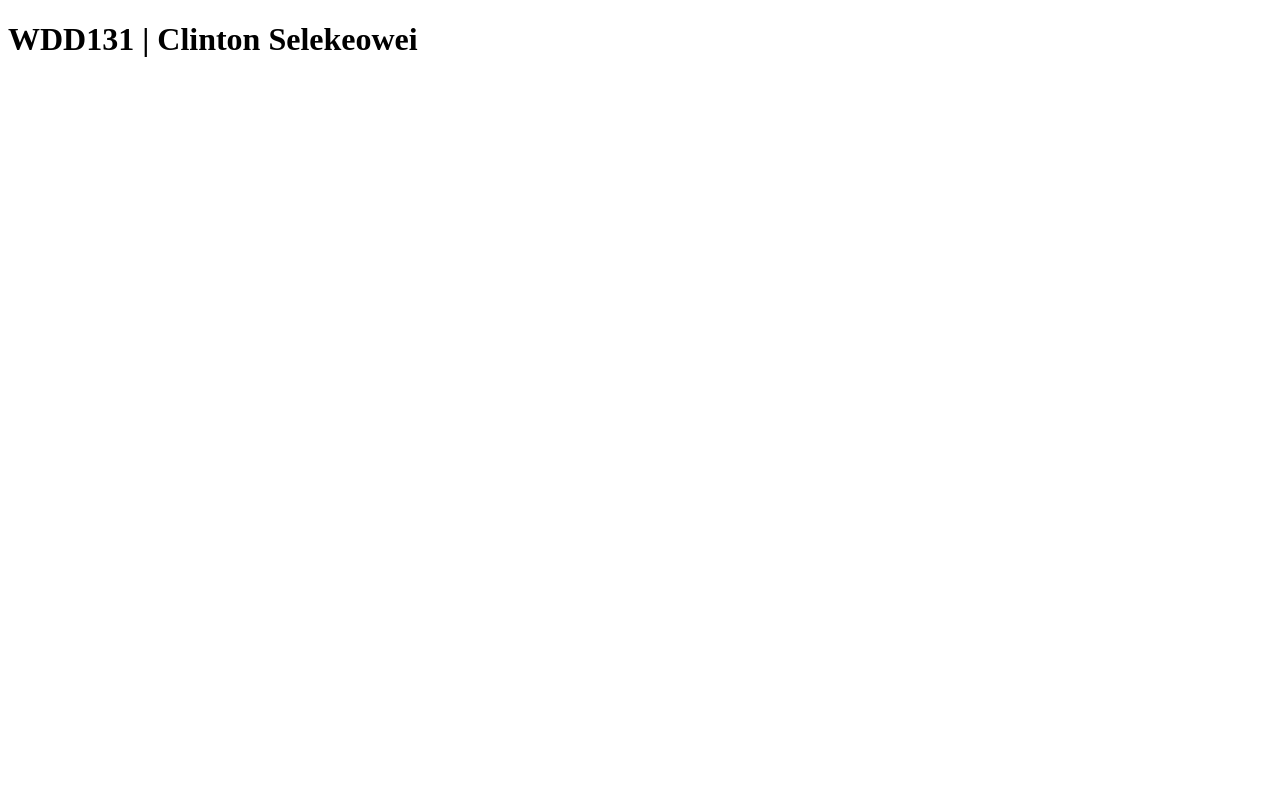
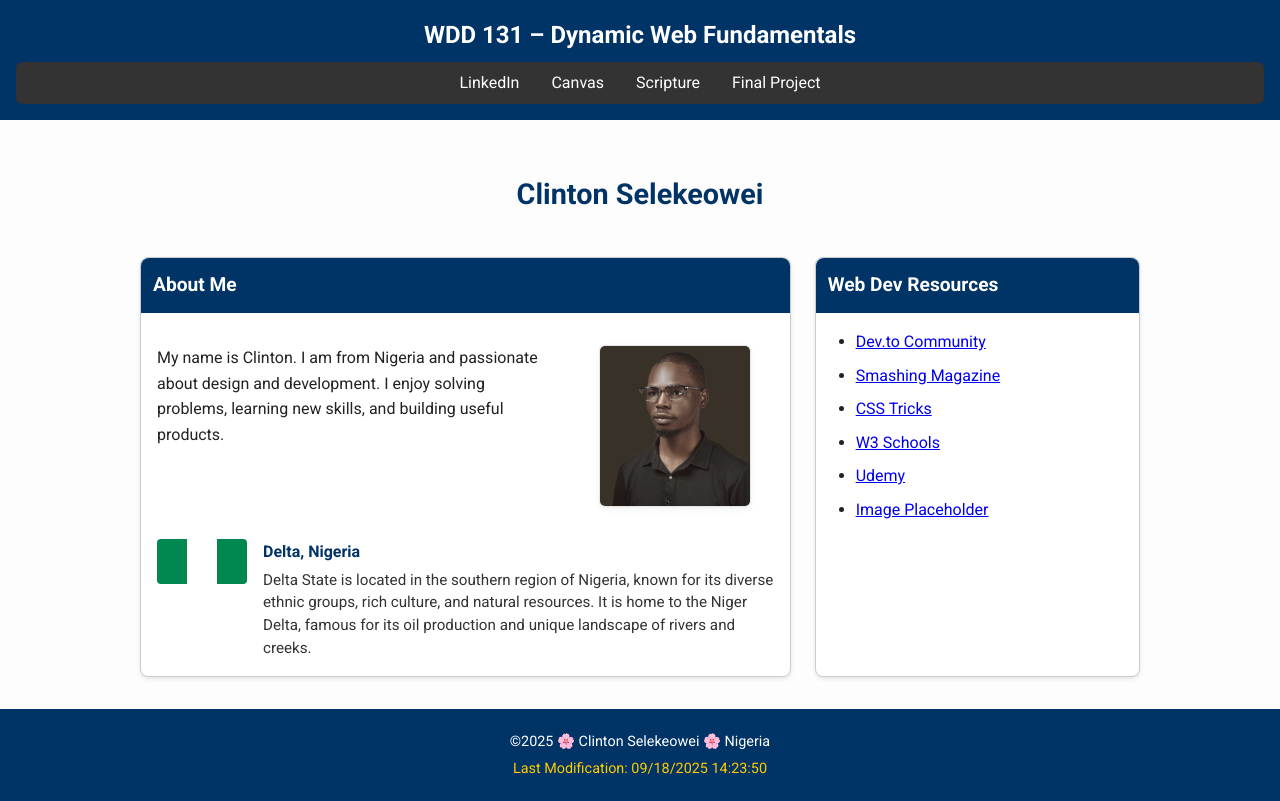
Before and after one commit to clintos80/wdd131, a plain HTML site: page index.html in a window 1280 px wide. Drawn offline with Linux system fonts and the light colour scheme.

Commit message:
W01 Assignment: Home Page

```diff
--- a/index.html
+++ b/index.html
@@ -1,11 +1,75 @@
 <!DOCTYPE html>
 <html lang="en">
 <head>
-    <meta charset="UTF-8">
-    <meta name="viewport" content="width=device-width, initial-scale=1.0">
-    <title>WDD131</title>
+  <meta charset="UTF-8">
+  <meta name="viewport" content="width=device-width, initial-scale=1.0">
+  <title>WDD 131 – Dynamic Web Fundamentals – Clinton Selekeowei</title>
+  <meta name="description" content="WDD 131 – Dynamic Web Fundamentals – Clinton Selekeowei. Personal webpage including about me, resources, and project links.">
+  <meta name="author" content="Clinton Selekeowei">
+  <link href="https://fonts.googleapis.com/css2?family=Roboto:wght@400;700&display=swap" rel="stylesheet">
+  <link rel="stylesheet" href="styles/base.css">
+  <script src="scripts/getdates.js" defer></script>
 </head>
 <body>
-    <h1>WDD131 | Clinton Selekeowei</h1>
+  <header>
+    <span id="course-title">WDD 131 – Dynamic Web Fundamentals</span>
+    <nav>
+      <a href="https://www.linkedin.com/in/ismeclint/" target="_blank">LinkedIn</a>
+      <a href="https://byupw.instructure.com/" target="_blank">Canvas</a>
+      <a href="https://www.churchofjesuschrist.org/study/scriptures/dc-testament/dc/54?lang=eng" target="_blank">Scripture</a>
+      <a href="#">Final Project</a>
+    </nav>
+  </header>
+
+  <main>
+    <h1>Clinton Selekeowei</h1>
+
+    <section class="card">
+      <h2>About Me</h2>
+<div class="about-columns">
+    <div class="about-text">
+      <p>
+        My name is Clinton. I am from Nigeria and passionate about design and development.
+        I enjoy solving problems, learning new skills, and building useful products.
+      </p>
+    </div>
+
+    <div class="profile-wrap">
+      <img src="images/profile.jpg" alt="Photo of Clinton Selekeowei" class="profile-img">
+    </div>
+  </div>
+
+  <div class="delta">
+    <img src="images/nigeria_flag.png" alt="Flag of Nigeria" class="delta-flag">
+    <div class="delta-desc">
+      <h3>Delta, Nigeria</h3>
+      <p>
+        Delta State is located in the southern region of Nigeria, known for its diverse
+        ethnic groups, rich culture, and natural resources. It is home to the Niger Delta,
+        famous for its oil production and unique landscape of rivers and creeks.
+      </p>
+    </div>
+  </div>
+    </section>
+
+    <section class="card">
+      <h2>Web Dev Resources</h2>
+      <ul>
+        <li><a href="https://dev.to" target="_blank">Dev.to Community</a></li>
+        <li><a href="https://www.smashingmagazine.com" target="_blank">Smashing Magazine</a></li>
+        <li><a href="https://css-tricks.com" target="_blank">CSS Tricks</a></li>
+        <li><a href="https://www.w3schools.com" target="_blank">W3 Schools</a></li>
+        <li><a href="https://www.udemy.com" target="_blank">Udemy</a></li>
+        <li><a href="https://placeholder.com/" target="_blank">Image Placeholder</a></li>
+      </ul>
+    </section>
+  </main>
+
+  <footer>
+    <p>
+      &copy;<span id="year"></span> 🌸 Clinton Selekeowei 🌸 Nigeria
+    </p>
+    <p id="lastModified"></p>
+  </footer>
 </body>
 </html>
--- /dev/null
+++ b/scripts/getdates.js
@@ -0,0 +1,3 @@
+document.getElementById("year").textContent = new Date().getFullYear();
+
+document.getElementById("lastModified").textContent = "Last Modification: " + document.lastModified;
--- /dev/null
+++ b/styles/base.css
@@ -0,0 +1,187 @@
+:root {
+  --primary-blue: #003366;
+  --accent-yellow: #ffcc00;
+  --card-border: #ccc;
+  --text-dark: #222;
+  --text-light: #fff;
+}
+
+body {
+  font-family: 'Roboto', sans-serif;
+  margin: 0;
+  background-color: #fdfdfd;
+  color: var(--text-dark);
+  line-height: 1.6;
+}
+
+/* HEADER Section */
+header {
+  background-color: var(--primary-blue);
+  color: var(--text-light);
+  padding: 1rem;
+  text-align: center;
+}
+
+#course-title {
+  display: block;
+  font-size: 1.5rem;
+  font-weight: bold;
+  margin-bottom: 0.5rem;
+}
+
+nav {
+  display: flex;
+  justify-content: center;
+  gap: 2rem;
+  background: #333;
+  padding: 0.5rem;
+  border-radius: 6px;
+}
+
+nav a {
+  color: var(--text-light);
+  text-decoration: none;
+  font-weight: 500;
+  transition: color 0.3s ease, border-bottom 0.3s ease;
+}
+
+nav a:hover {
+  color: var(--accent-yellow);
+  border-bottom: 1px solid var(--accent-yellow);
+}
+
+/* MAIN Section */
+main {
+  max-width: 1000px;
+  margin: 2rem auto;
+  display: grid;
+  grid-template-columns: 2fr 1fr;
+  gap: 1.5rem;
+  padding: 0 1rem;
+}
+
+main h1 {
+  grid-column: span 2;
+  text-align: center;
+  color: var(--primary-blue);
+  font-size: 1.8rem;
+  margin-bottom: 1rem;
+}
+
+
+.about-columns {
+  display: grid;
+  grid-template-columns: 2fr 1fr;
+  gap: 1.5rem;
+  align-items: start;
+  margin-bottom: 1rem;
+}
+
+.about-text {
+  line-height: 1.6;
+}
+
+.profile-wrap {
+  display: flex;
+  justify-content: flex-end;
+}
+
+.profile-img {
+  width: 160px;
+  height: 160px;
+  object-fit: cover;
+  border-radius: 8px;
+  border: 1px solid #e6e6e6;
+  box-shadow: 0 2px 6px rgba(0,0,0,0.06);
+}
+
+.delta {
+  display: flex;
+  gap: 1rem;
+  align-items: flex-start;
+  margin-top: 1rem;
+}
+
+.delta-flag {
+  width: 90px;
+  height: auto;
+  border-radius: 4px;
+  object-fit: cover;
+}
+
+.delta-desc h3 {
+  margin: 0 0 0.25rem 0;
+  font-size: 1rem;
+  color: var(--primary-blue);
+}
+
+.delta-desc p {
+  margin: 0;
+  font-size: 0.95rem;
+  color: #333;
+  line-height: 1.5;
+}
+
+/* CARDS Section */
+.card {
+  background: white;
+  border: 1px solid var(--card-border);
+  border-radius: 8px;
+  padding: 1rem;
+  box-shadow: 0 2px 4px rgba(0,0,0,0.1);
+}
+
+.card h2 {
+  background: var(--primary-blue);
+  color: var(--text-light);
+  margin: -1rem -1rem 1rem -1rem;
+  padding: 0.75rem;
+  font-size: 1.2rem;
+  border-top-left-radius: 8px;
+  border-top-right-radius: 8px;
+}
+
+.profile-img {
+  max-width: 150px;
+  border-radius: 6px;
+  display: block;
+  margin: 1rem auto;
+}
+
+/* LINKS LIST Section */
+.card ul {
+  list-style: disc;
+  padding-left: 1.5rem;
+}
+
+.card ul li {
+  margin: 0.5rem 0;
+}
+
+.card ul li a {
+  color: #0000ee;
+  text-decoration: underline;
+}
+
+.card ul li a:hover {
+  color: var(--primary-blue);
+}
+
+/* FOOTER Section */
+footer {
+  background-color: var(--primary-blue);
+  color: var(--text-light);
+  text-align: center;
+  padding: 1rem;
+  margin-top: 2rem;
+  font-size: 0.9rem;
+}
+
+footer p {
+  margin: 0.3rem 0;
+}
+
+#lastModified {
+  color: var(--accent-yellow);
+  font-weight: 500;
+}
```
Also changed, not shown: images/nigeria_flag.png (added), images/profile.jpg (added), 1 other file.
